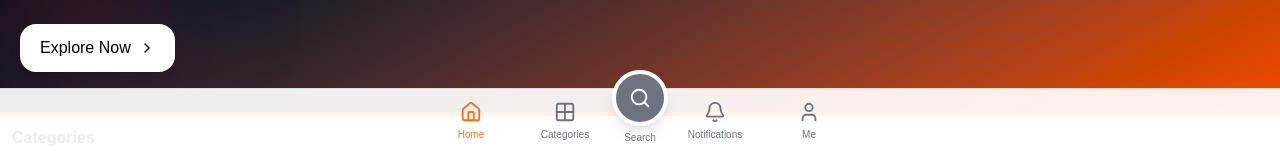
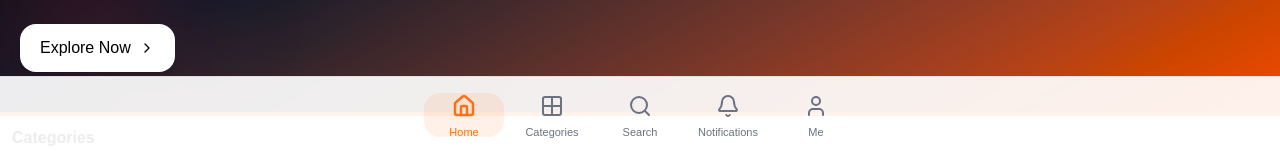
Before and after one commit to Titi-shop/TiTi.shop, a Next.js app: page / in a window 1280 px wide. Shown: the part 647-798 px from the top of the page. Built offline with nearby package versions, Linux system fonts and the light colour scheme; no server answers; the database is empty.

Commit message:
Update BottomNav.tsx

```diff
--- a/components/BottomNav.tsx
+++ b/components/BottomNav.tsx
@@ -4,23 +4,55 @@
 
 import Link from "next/link";
 import { usePathname } from "next/navigation";
-import { Home, Grid2X2, Search, Bell, User } from "lucide-react";
-import { useTranslationClient as useTranslation } from "@/app/lib/i18n/client";
-import { useEffect, useState } from "react";
+import {
+  Home,
+  Grid2X2,
+  Search,
+  Bell,
+  User,
+} from "lucide-react";
+
+import {
+  useTranslationClient as useTranslation,
+} from "@/app/lib/i18n/client";
+
+import {
+  useEffect,
+  useState,
+} from "react";
+
 import { apiAuthFetch } from "@/lib/api/apiAuthFetch";
 import { useAuth } from "@/context/AuthContext";
+
+interface NavItem {
+  href: string;
+  label: string;
+  icon: typeof Home;
+  badge?: number;
+}
+
 export default function BottomNav() {
   const pathname = usePathname();
   const { t } = useTranslation();
+
   const {
     user,
     loading,
   } = useAuth();
-const [hidden, setHidden] = useState(false);
-const [unreadCount, setUnreadCount] = useState(0);
+
+  const [hidden, setHidden] =
+    useState(false);
+
+  const [unreadCount, setUnreadCount] =
+    useState(0);
+
+  /*
+   * =====================================================
+   * UNREAD NOTIFICATIONS
+   * =====================================================
+   */
 
   useEffect(() => {
-
     if (loading) {
       return;
     }
@@ -30,10 +62,10 @@ useEffect(() => {
       return;
     }
 
+    let cancelled = false;
+
     async function loadUnreadCount() {
-
       try {
-
         const res =
           await apiAuthFetch(
             "/api/notifications"
@@ -46,45 +78,86 @@ useEffect(() => {
         const data =
           await res.json();
 
-      setUnreadCount(
-        Number(
+        if (cancelled) {
+          return;
+        }
+
+        const count = Number(
           data.unreadCount ?? 0
-        )
         );
 
+        setUnreadCount(
+          Number.isFinite(count) &&
+            count > 0
+            ? count
+            : 0
+        );
       } catch (err) {
-
+        if (!cancelled) {
           console.error(
             "[BOTTOM_NAV]",
             err
           );
-
         }
-
+      }
     }
 
     void loadUnreadCount();
 
+    return () => {
+      cancelled = true;
+    };
   }, [
     loading,
     user,
   ]);
+
+  /*
+   * =====================================================
+   * HIDE ON DOWN-SCROLL
+   * =====================================================
+   */
+
   useEffect(() => {
-  let last = 0;
+    let lastScrollY =
+      window.scrollY;
 
     const onScroll = () => {
-    const current = window.scrollY;
+      const current =
+        window.scrollY;
 
-    setHidden(
-      current > last && current > 80
-    );
+      /*
+       * Ignore tiny movements.
+       * This prevents the navbar from
+       * flickering on mobile browsers.
+       */
+      const delta =
+        current - lastScrollY;
 
-    last = current;
+      if (Math.abs(delta) < 8) {
+        return;
+      }
+
+      if (
+        current > lastScrollY &&
+        current > 80
+      ) {
+        setHidden(true);
+      } else if (
+        current < lastScrollY
+      ) {
+        setHidden(false);
+      }
+
+      lastScrollY = current;
     };
 
     window.addEventListener(
       "scroll",
-    onScroll
+      onScroll,
+      {
+        passive: true,
+      }
     );
 
     return () =>
@@ -94,93 +167,275 @@ useEffect(() => {
       );
   }, []);
 
-const navItems = [
-{ href: "/", label: t.home || "Home", icon: Home },
-{ href: "/categories", label: t.categories || "Categories", icon: Grid2X2 },
-{ href: "/search", label: t.search || "Search", icon: Search, center: true },
-{ href: "/notifications", label: t.notifications || "Notifications", icon: Bell, badge:
+  /*
+   * =====================================================
+   * NAVIGATION
+   * =====================================================
+   */
+
+  const navItems: NavItem[] = [
+    {
+      href: "/",
+      label:
+        t.home || "Home",
+      icon: Home,
+    },
+    {
+      href: "/categories",
+      label:
+        t.categories ||
+        "Categories",
+      icon: Grid2X2,
+    },
+    {
+      href: "/search",
+      label:
+        t.search || "Search",
+      icon: Search,
+    },
+    {
+      href: "/notifications",
+      label:
+        t.notifications ||
+        "Notifications",
+      icon: Bell,
+      badge:
         unreadCount > 0
           ? unreadCount
-    : undefined, },
-{ href: "/account", label: t.me || "Me", icon: User },
+          : undefined,
+    },
+    {
+      href: "/account",
+      label:
+        t.me || "Me",
+      icon: User,
+    },
   ];
+
+  /*
+   * =====================================================
+   * RENDER
+   * =====================================================
+   */
 
   return (
     <>
-<div className="h-[76px]" />
+      {/*
+       * Reserve exactly the same minimum
+       * space as the fixed navigation.
+       *
+       * This prevents page content from
+       * being hidden behind the navbar.
+       */}
+      <div
+        className="
+          h-[82px]
+          w-full
+          shrink-0
+        "
+        aria-hidden="true"
+      />
 
       <nav
+        aria-label="Bottom navigation"
         className={`
-      fixed bottom-0 left-0 right-0 z-50
-      transition-transform duration-300
-      ${hidden ? "translate-y-full" : "translate-y-0"}
+          fixed
+          bottom-0
+          left-0
+          right-0
+          z-[80]
+          transform-gpu
+          transition-transform
+          duration-300
+          ease-out
+          ${
+            hidden
+              ? "translate-y-full"
+              : "translate-y-0"
+          }
         `}
         style={{
-      backgroundColor: "var(--nav-bg)",
-      color: "var(--nav-text)",
-      borderTop: "1px solid var(--nav-border)",
-      paddingBottom: "env(safe-area-inset-bottom)",
+          backgroundColor:
+            "var(--nav-bg)",
+
+          color:
+            "var(--nav-text)",
+
+          borderTop:
+            "1px solid var(--nav-border)",
+
+          paddingBottom:
+            "env(safe-area-inset-bottom)",
         }}
       >
-    <div className="mx-auto max-w-md">
-      <div className="flex h-[64px] items-center justify-around px-2">
-
-        {navItems.map(({ href, label, icon: Icon, badge, center }) => {
+        <div
+          className="
+            mx-auto
+            w-full
+            max-w-md
+          "
+        >
+          <div
+            className="
+              grid
+              h-[76px]
+              w-full
+              grid-cols-5
+              items-stretch
+              px-1
+            "
+          >
+            {navItems.map(
+              ({
+                href,
+                label,
+                icon: Icon,
+                badge,
+              }) => {
                 const active =
                   pathname === href ||
-            (href !== "/" && pathname.startsWith(href));
+                  (
+                    href !== "/" &&
+                    pathname.startsWith(
+                      href
+                    )
+                  );
 
-          const color = active
+                const iconColor =
+                  active
                     ? "var(--nav-active)"
                     : "var(--nav-muted)";
 
-          if (center) {
                 return (
-              <Link key={href} href={href} className="relative -mt-7 flex flex-col items-center">
-                <div
+                  <Link
+                    key={href}
+                    href={href}
+                    aria-current={
+                      active
+                        ? "page"
+                        : undefined
+                    }
+                    className="
+                      relative
+                      flex
+                      min-w-0
+                      flex-1
+                      flex-col
+                      items-center
+                      justify-center
+                      gap-1
+                      rounded-xl
+                      px-0.5
+                      py-2
+                      transition
+                      active:scale-95
+                    "
+                  >
+                    {/* ACTIVE BACKGROUND */}
+
+                    <span
+                      className={`
+                        absolute
+                        inset-x-1
+                        top-1/2
+                        h-11
+                        -translate-y-1/2
+                        rounded-2xl
+                        transition
+                        ${
+                          active
+                            ? "bg-[var(--nav-active)]/10"
+                            : "bg-transparent"
+                        }
+                      `}
+                      aria-hidden="true"
+                    />
+
+                    {/* ICON */}
+
+                    <span
+                      className="
+                        relative
+                        flex
+                        h-8
+                        w-8
+                        items-center
+                        justify-center
+                      "
+                    >
+                      <Icon
+                        size={24}
+                        strokeWidth={
+                          active
+                            ? 2.5
+                            : 2
+                        }
                         style={{
-                    backgroundColor: active
-                      ? "var(--nav-active)"
-                      : "var(--nav-muted)",
-                    color: "#fff",
+                          color:
+                            iconColor,
                         }}
-                  className="flex h-14 w-14 items-center justify-center rounded-full border-4 border-white shadow-lg"
+                      />
+
+                      {/* BADGE */}
+
+                      {badge !==
+                        undefined &&
+                        badge > 0 && (
+                          <span
+                            className="
+                              absolute
+                              -right-1
+                              -top-1
+                              flex
+                              h-[17px]
+                              min-w-[17px]
+                              items-center
+                              justify-center
+                              rounded-full
+                              bg-red-500
+                              px-1
+                              text-[9px]
+                              font-bold
+                              leading-none
+                              text-white
+                              shadow-sm
+                            "
                           >
-                  <Icon size={22} />
-                </div>
+                            {badge >
+                            99
+                              ? "99+"
+                              : badge}
+                          </span>
+                        )}
+                    </span>
 
-                <span className="mt-1 text-[10px]" style={{ color: "var(--nav-muted)" }}>
+                    {/* LABEL */}
+
+                    <span
+                      className="
+                        relative
+                        max-w-full
+                        truncate
+                        px-0.5
+                        text-center
+                        text-[11px]
+                        font-medium
+                        leading-tight
+                      "
+                      style={{
+                        color:
+                          iconColor,
+                      }}
+                    >
                       {label}
                     </span>
                   </Link>
                 );
               }
-
-          return (
-            <Link
-              key={href}
-              href={href}
-              className="relative flex flex-1 flex-col items-center justify-center"
-            >
-              <Icon size={22} style={{ color }} />
-
-              {badge && (
-                <span className="absolute -right-2 -top-2 flex h-4 min-w-[16px] items-center justify-center rounded-full bg-red-500 px-1 text-[9px] font-bold text-white">
-                  {badge}
-                </span>
             )}
-
-              <span className="mt-1 text-[10px]" style={{ color }}>
-                {label}
-              </span>
-            </Link>
-          );
-        })}
-
           </div>
         </div>
       </nav>
     </>
-
   );
 }
```
Lines whose indentation alone changed are shown as unchanged.
